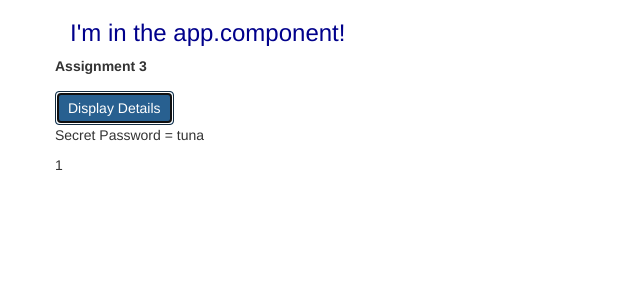
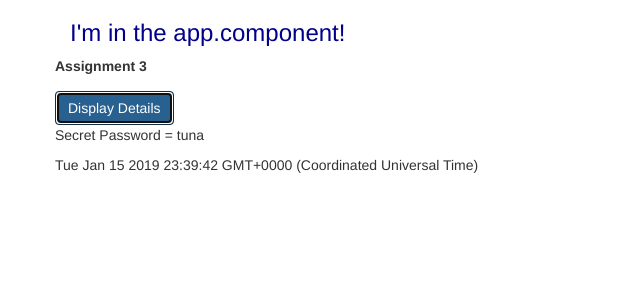
Before and after one commit to mlstephens/Angular6-First-App, an Angular app: page / in a window 1280 px wide. Both pictures are taken after a click on the button "Display Details". Shown: the top 300 px of the page, without its empty margins (0-640 px from the left). Built offline with nearby package versions, Linux system fonts and the light colour scheme.

Commit message:
Lecture 38. ngFor using the index value.

```diff
--- a/src/app/app.component.html
+++ b/src/app/app.component.html
@@ -30,9 +30,9 @@
     <p *ngIf="showSecret">Secret Password = tuna</p>
     <div>
       <p
-         *ngFor="let logItem of log"
-         [ngStyle]="{ backgroundColor: logItem >= 5 ? 'lightblue' : 'transparent' }"
-         [ngClass]="{ 'white-text': logItem >= 5 }">
+         *ngFor="let logItem of log; let i = index"
+         [ngStyle]="{ backgroundColor: i >= 5 ? 'lightblue' : 'transparent' }"
+         [ngClass]="{ 'white-text': i >= 5 }">
       {{ logItem }}</p>
     </div>
 
--- a/src/app/app.component.ts
+++ b/src/app/app.component.ts
@@ -12,6 +12,6 @@ export class AppComponent {
 
   onToggleDetails() {
     this.showSecret = !this.showSecret;
-    this.log.push(this.log.length + 1);
+    this.log.push(new Date());
   }
 }
```
